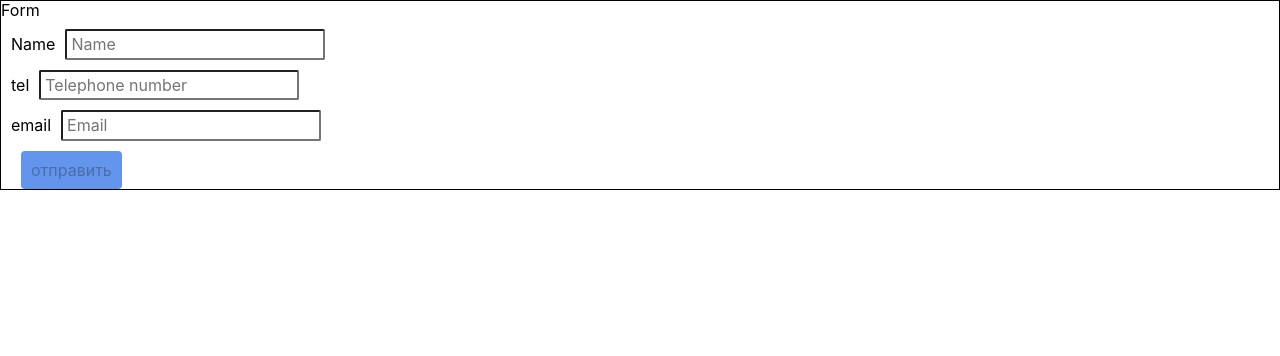
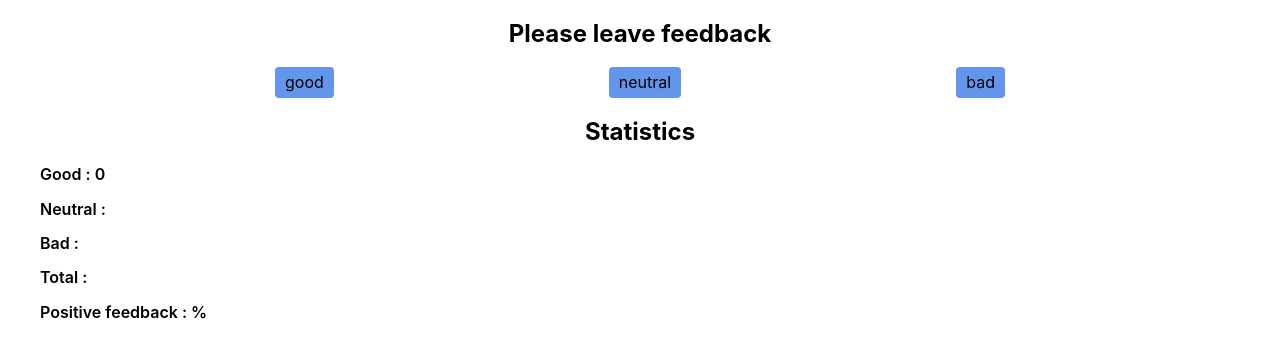
Before and after one commit to SerhiyStepanov/react-tests, a React (Create React App) app: page / in a window 1280 px wide. Shown: the top 356 px of the page. Built offline with nearby package versions, Linux system fonts and the light colour scheme.

Commit message:
Feedback

```diff
--- a/src/App.js
+++ b/src/App.js
@@ -5,7 +5,8 @@
 // import Counter from "./components/Counter";
 // import Dropdown from "./components/Dropdown";
 // import ColorPicker from "./components/ColorPicker";
-import AppUserForm from "./components/UserForm/AppUserForm";
+// import AppUserForm from "./components/UserForm/AppUserForm";
+import AppFeedback from "./components/Feedback/AppFeedback";
 // import user from "./user-data.json";
 // import statistics from "./statistical-data.json";
 // import friends from "./friends-data.json";
@@ -35,7 +36,9 @@ export default function App() {
 
       {/* <ColorPicker options={colorPicker} /> */}
 
-      <AppUserForm />
+      {/* <AppUserForm /> */}
+
+      <AppFeedback />
     </div>
   );
 }
--- /dev/null
+++ b/src/components/Feedback/AppFeedback.js
@@ -0,0 +1,57 @@
+import React, { Component } from "react";
+import s from "./Feedback.module.css";
+
+export default class AppFeedback extends Component {
+  state = {
+    good: 0,
+    neutral: 0,
+    bad: 0,
+  };
+
+  incrementGood = (e) => {
+    this.setState((prevState) => {
+      return {
+        good: prevState.good + 1,
+      };
+    });
+  };
+  render() {
+    return (
+      <div>
+        <h2 className={s.title}>Please leave feedback</h2>
+        <div className={s.btnContainer}>
+          <button type="button" className={s.btn} onClick={this.incrementGood}>
+            good
+          </button>
+          <button type="button" className={s.btn} onClick={this.increment}>
+            neutral
+          </button>
+          <button type="button" className={s.btn} onClick={this.increment}>
+            bad
+          </button>
+        </div>
+
+        <div>
+          <h2 className={s.title}>Statistics</h2>
+          <ul>
+            <li>
+              <p className={s.text}>Good : {this.state.good}</p>
+            </li>
+            <li>
+              <p className={s.text}>Neutral :</p>
+            </li>
+            <li>
+              <p className={s.text}>Bad :</p>
+            </li>
+            <li>
+              <p className={s.text}>Total :</p>
+            </li>
+            <li>
+              <p className={s.text}>Positive feedback : %</p>
+            </li>
+          </ul>
+        </div>
+      </div>
+    );
+  }
+}
--- /dev/null
+++ b/src/components/Feedback/Feedback.module.css
@@ -0,0 +1,26 @@
+.title {
+  text-align: center;
+}
+
+.btnContainer {
+  display: flex;
+  justify-content: space-evenly;
+}
+
+.btn {
+  padding: 6px 10px;
+  cursor: pointer;
+  border: none;
+  outline-style: none;
+  border-radius: 4px;
+  background-color: cornflowerblue;
+}
+
+li {
+  list-style: none;
+}
+
+.text {
+  font-size: 16px;
+  font-weight: 600;
+}
```
